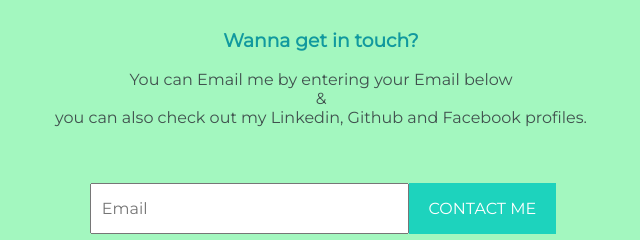
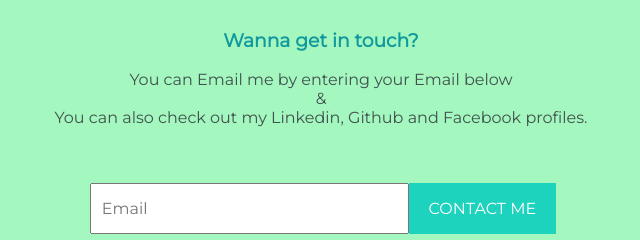
Before and after one commit to HariMK01/Personal-Website, a plain HTML site: page index.html in a window 1280 px wide. Shown: the part 2965-3205 px from the top of the page, 319-959 px from the left. Drawn offline with Linux system fonts and the light colour scheme.

Commit message:
Update index.html

```diff
--- a/index.html
+++ b/index.html
@@ -66,7 +66,7 @@
       <h2>Get In Touch</h2>
       <br>
       <h3>Wanna get in touch?</h3>
-      <p>You can Email me by entering your Email below <br>&<br>you can also check out my Linkedin, Github and Facebook profiles.</p>
+      <p>You can Email me by entering your Email below <br>&<br>You can also check out my Linkedin, Github and Facebook profiles.</p>
       <input type="email" name="Email" placeholder="Email">
       <a class="btn" href="mailto:harikeshmadhavakumar@gmail.com?subject=feedback">CONTACT ME</a>
     </div>
```
